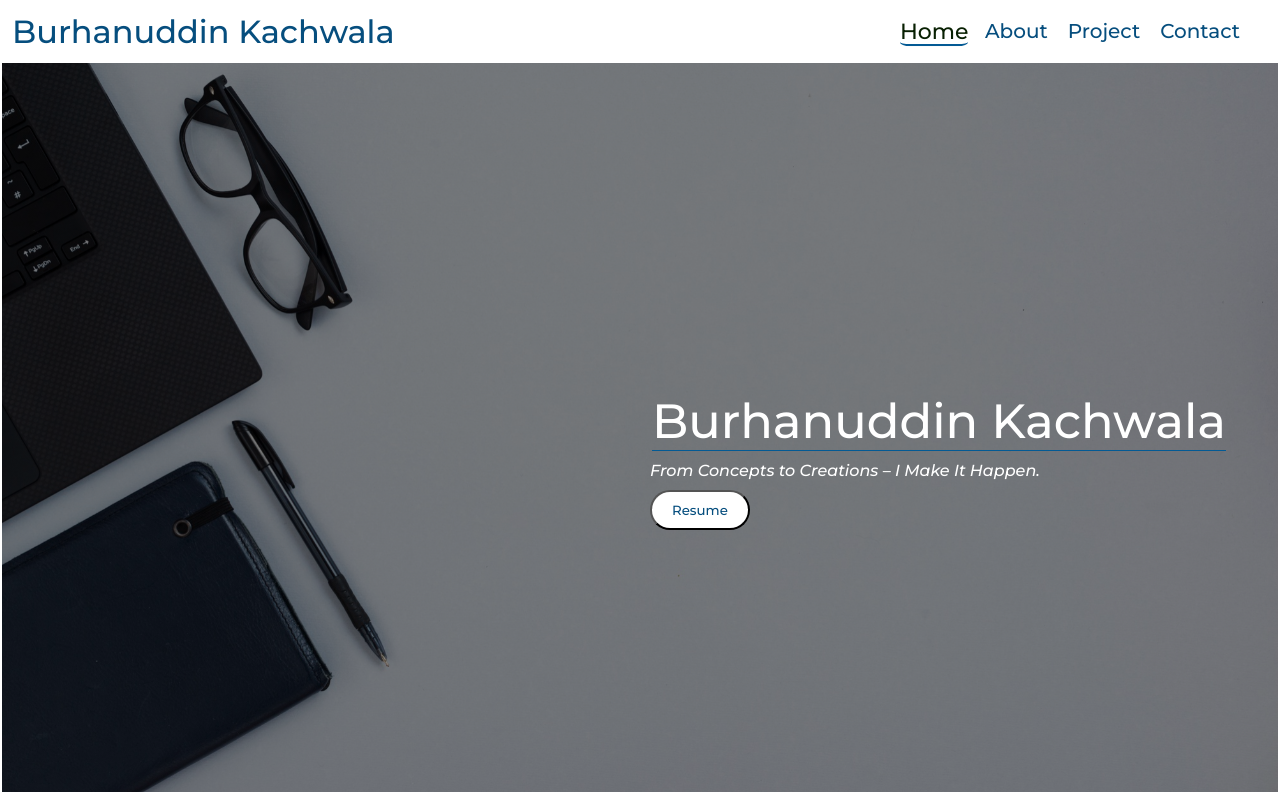
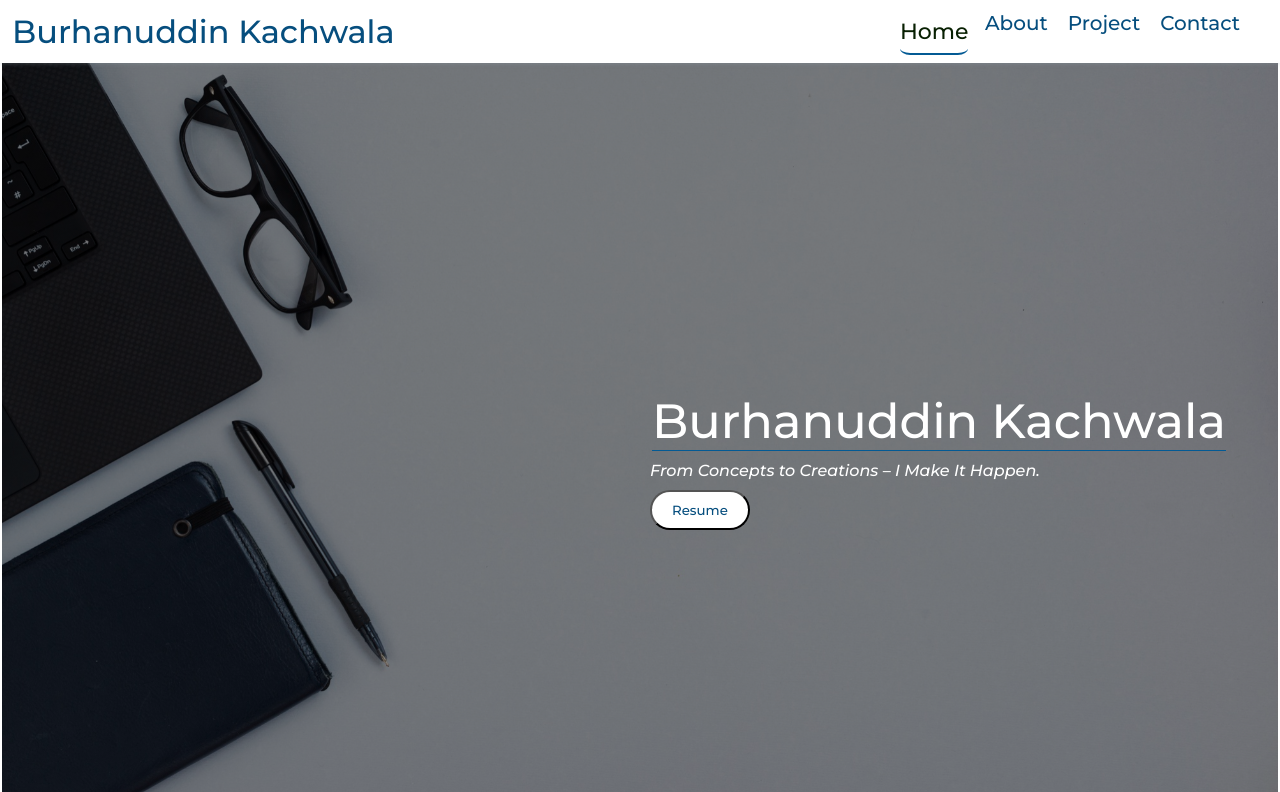
Before and after one commit to Burhanuddin-Kachwala/week2, a plain HTML site: page portfolio/portfolio.html in a window 1280 px wide. In both pictures the pointer is over the link "Home". Shown: the top 792 px of the page. Drawn offline with Linux system fonts and the light colour scheme.

Commit message:
final commit for 09-01-25

```diff
--- a/portfolio/style/style.css
+++ b/portfolio/style/style.css
@@ -2,17 +2,14 @@
     --primary-color: white;
     --text-color: #064e7e;
 }
+
 *{
     margin: 0;
     padding: 0;
     box-sizing: border-box;
     width: auto;
     font-family: 'Montserrat', sans-serif;
-
-
-
-
-}
+  }
 p{
     text-align: justify;
 }
@@ -38,6 +35,7 @@ header{
     align-items: center;
     background-color: var(--primary-color);
     padding: 10px ;
+    box-shadow: 0 1px 4px rgba(146, 161, 176, 0.3);
 }
 
 .navbar ul{
@@ -63,8 +61,9 @@ header{
 }
 .navbar ul li a:hover {
 
-    transform: scale(1.1,1.1); /* Scale effect */
-    border-bottom: 1px solid #035a94; /* Border on hover */
+    transform: scale(1.1,1.1);
+    border-bottom: 0.2rem solid #035a94; /* Border on hover */
+    padding: 0.5rem 0;
     border-radius: 15%;
     border-width: 2px;
     color: #082002; /* Optional: Change text color on hover */
```
Also changed, not shown: portfolio/portfolio.html (+2 -0 lines).
